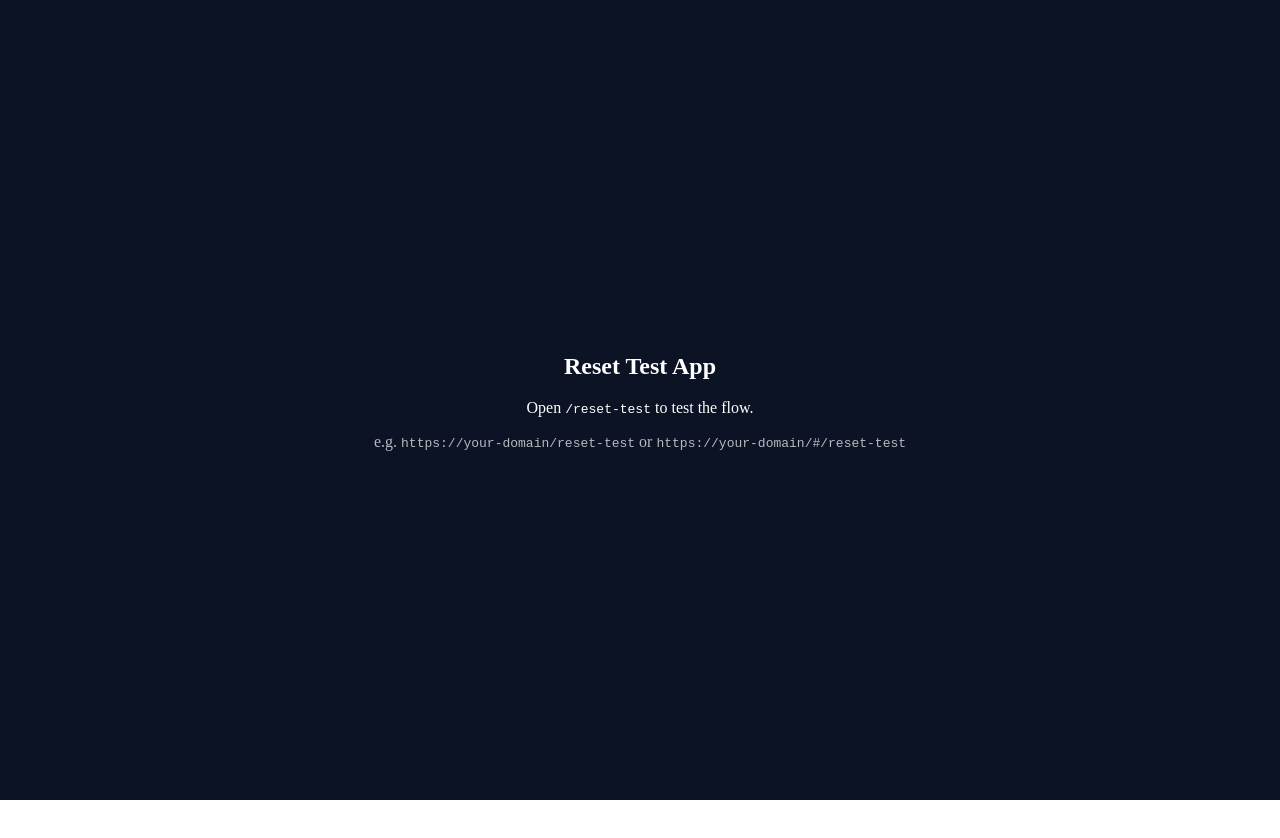
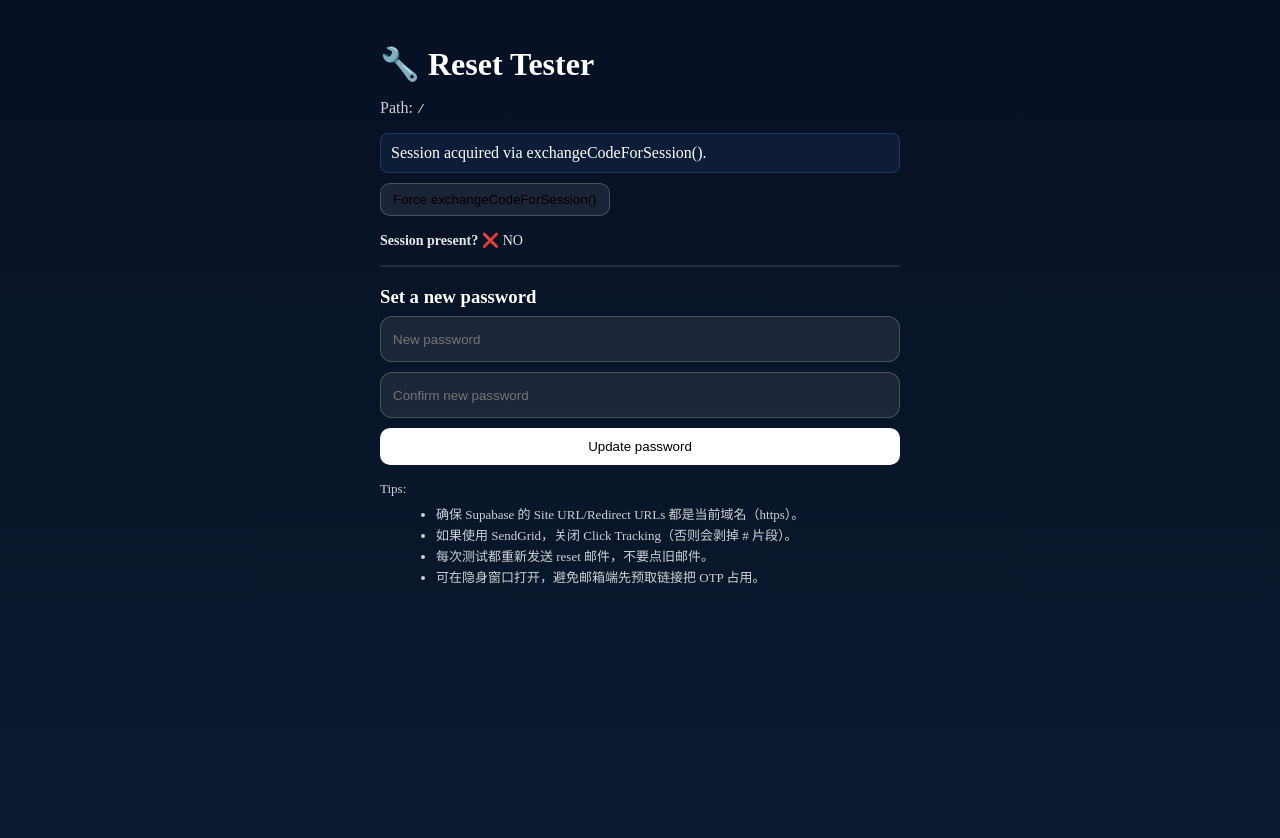
Before and after one commit to jxon12/Meet-VLinks, a React (Vite) app: page / in a window 1280 px wide. Shown: the top 838 px of the page. Before the commit the page ends 800 px from the top, so only its background shows below. Built offline with nearby package versions, Linux system fonts and the light colour scheme; no server answers.

Commit message:
Updated App.tsx

```diff
--- a/src/App.tsx
+++ b/src/App.tsx
@@ -1,20 +1,6 @@
+// src/App.tsx
 import ResetTester from "./pages/ResetTester";
 
 export default function App() {
-  const path = window.location.pathname + window.location.hash;
-  const isTest =
-    window.location.pathname === "/reset-test" ||
-    window.location.hash.startsWith("#/reset-test");
-
-  return isTest ? <ResetTester /> : (
-    <div style={{minHeight:"100vh",display:"grid",placeItems:"center",background:"#0b1325",color:"#fff"}}>
-      <div style={{textAlign:"center"}}>
-        <h2>Reset Test App</h2>
-        <p>Open <code>/reset-test</code> to test the flow.</p>
-        <p style={{opacity:.7, marginTop:8}}>
-          e.g. <code>https://your-domain/reset-test</code> or <code>https://your-domain/#/reset-test</code>
-        </p>
-      </div>
-    </div>
-  );
+  return <ResetTester />;
 }
```
